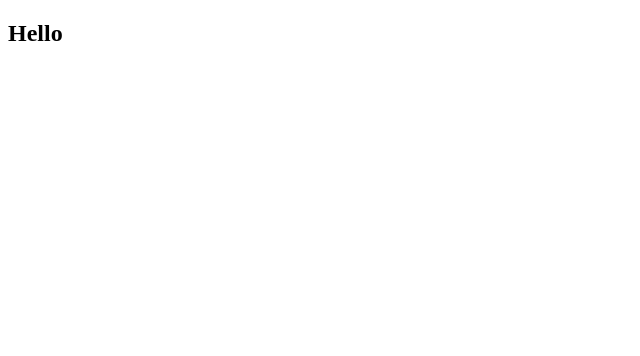
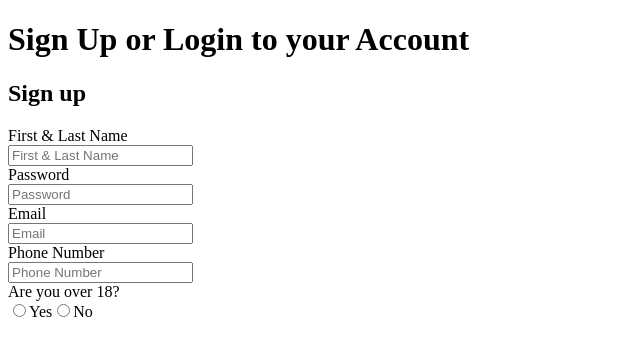
Before and after one commit to KailuanLiu/muchhope-2526, a Next.js app: page /signup in a window 1280 px wide. Shown: the top 356 px of the page, without its empty margins (0-640 px from the left). Built offline with nearby package versions, Linux system fonts and the light colour scheme.

Commit message:
crafted skeleton for sign-up sheet

```diff
--- a/src/components/Signup.tsx
+++ b/src/components/Signup.tsx
@@ -8,13 +8,36 @@ export default function Signup() {
     password: "",
     email: "",
     number: "",
-    role: "",
+    age: "",
   });
   return (
     <div className="">
-      <form action="">
-        <h2>Hello</h2>
-      </form>
+      <h1>Sign Up or Login to your Account</h1>
+
+      <div className="form-box">
+        <form action="">
+          <h2>Sign up </h2>
+          <label>First & Last Name</label>
+          <br />
+          <input type="text" id="name" placeholder="First & Last Name" />
+          <br />
+          <label>Password</label> <br />
+          <input type="password" id="password" placeholder="Password" />
+          <br />
+          <label>Email</label> <br />
+          <input type="email" id="email" placeholder="Email" />
+          <br />
+          <label>Phone Number</label> <br />
+          <input type="tel" id="number" placeholder="Phone Number" />
+          <br />
+          <label>Are you over 18?</label> <br />
+          <input type="radio" id="age" name="drone" value="Yes" />
+          <label htmlFor="Yes">Yes</label>
+          <input type="radio" id="age" name="drone" value="No" />
+          <label htmlFor="Yes">No</label>
+          <br />
+        </form>
+      </div>
     </div>
   );
 }
```
